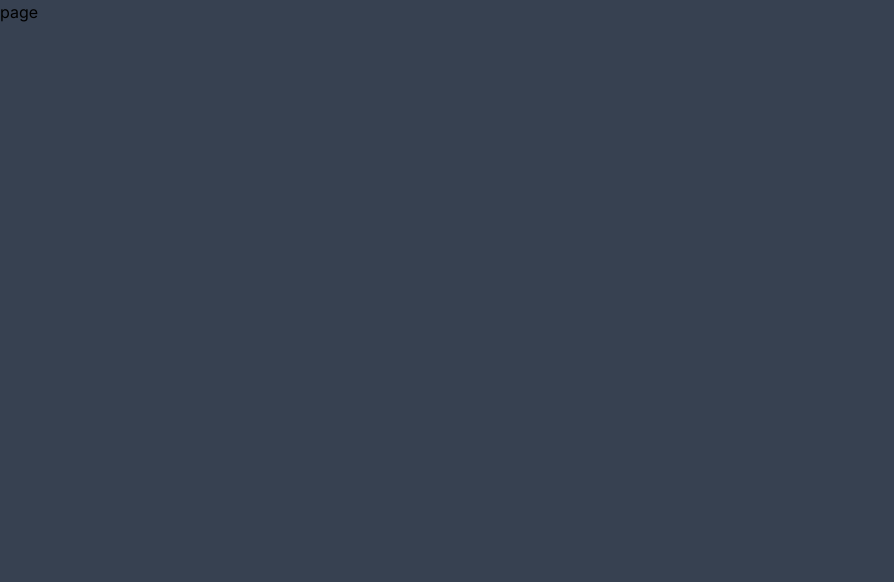
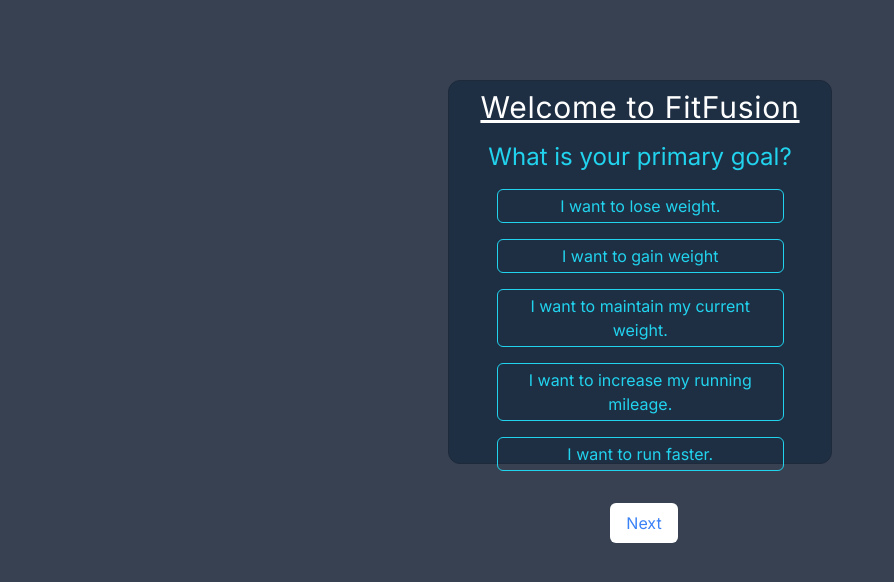
Before and after one commit to Syntax-Samurais/Website, a Next.js app: page /SignUp in a window 1280 px wide. Shown: the top 582 px of the page, without its empty margins (0-894 px from the left). Built offline with nearby package versions, Linux system fonts and the light colour scheme.

Commit message:
created functionality for signup page

```diff
--- a/src/app/SignUp/page.js
+++ b/src/app/SignUp/page.js
@@ -1,7 +1,153 @@
-import React from "react";
+"use client";
+import React, { useState } from "react";
+import { useRouter } from "next/navigation";
+const goals = [
+  { text: "I want to lose weight.", value: "loseWeight", id: 1 },
+  { text: "I want to gain weight", value: "gainWeight", id: 2 },
+  { text: "I want to maintain my current weight.", value: "sameWeight", id: 3 },
+  { text: "I want to increase my running mileage.", value: "mileage", id: 4 },
+  { text: "I want to run faster.", value: "runFast", id: 5 },
+];
+
+const ScreenOne = (props) => {
+  return (
+    <>
+      <h1 className="text-customLightBlue my-4 text-2xl">
+        What is your primary goal?
+      </h1>
+      {goals.map((goal) => (
+        <div
+          key={goal.id}
+          value={goal.value}
+          className="border border-cyan-400 rounded-md text-customLightBlue px-1 py-1 my-4 text-md cursor-pointer w-3/4 ml-12"
+          onClick={() => props.setGoal(goal.value)}
+        >
+          {goal.text}
+        </div>
+      ))}
+    </>
+  );
+};
+
+const ScreenTwo = (props) => {
+  let question = "";
+  // console.log(props.goal + 'pro')
+  switch (props.goal) {
+    case "loseWeight":
+    case "gainWeight":
+    case "sameWeight":
+      question = "What is your current weight?";
+      break;
+    case "mileage":
+      question = "How many miles do you run a week?";
+      break;
+    case "runFast":
+      question = "What is your current mile pace?";
+      break;
+    default:
+      break;
+  }
+
+  return (
+    <>
+      <h1>{question}</h1>
+      <input type="text" required></input>
+    </>
+  );
+};
+
+const ScreenThree = (props) => {
+  let question = "";
+  // console.log(props.goal + 'pro')
+  switch (props.goal) {
+    case "loseWeight":
+    case "gainWeight":
+      question = "What is your goal weight?";
+      break;
+    case "mileage":
+      question = "What is your target mileage a week?";
+      break;
+    case "runFast":
+      question = "What is your target mile pace?";
+      break;
+    default:
+      // props.next;
+      break;
+  }
+
+  return (
+    <>
+      <h1>{question}</h1>
+      <input type="text" required></input>
+    </>
+  );
+};
+
+const ScreenFour = (props) => {
+  return (
+    <>
+      <h1>Awesome! Let us help you reach your goal!</h1>
+      <h2>Get started today.</h2>
+      <form>
+        <label>Username:</label>
+        <input type="text" required></input>
+        <label>Password:</label>
+        <input type="text" required></input>
+        <label>Confirm Password:</label>
+        <input type="text" required></input>
+      </form>
+    </>
+  );
+};
 
 const SignUpPage = () => {
-  return <div>page</div>;
+  const router = useRouter();
+  const [currentScreen, setCurrentScreen] = useState(1);
+  const [currentGoal, setCurrentGoal] = useState("");
+  // console.log(currentGoal)
+  // 3: <ScreenThree goal={currentGoal} next={setCurrentScreen(currentScreen+1)}/>
+  let screens = {
+    1: <ScreenOne setGoal={setCurrentGoal} />,
+    2: <ScreenTwo goal={currentGoal} />,
+    3: <ScreenThree goal={currentGoal} next={setCurrentScreen} />,
+    4: <ScreenFour />,
+  };
+  return (
+    <>
+      <div className="m-auto mt-20 w-96 h-96 border border-slate-800 rounded-xl bg-customBlue text-center">
+        <h2 className="text-white my-2 text-3xl tracking-wide underline">
+          Welcome to FitFusion
+        </h2>
+        {screens[currentScreen]}
+        {(currentScreen === 2) & (currentGoal === "sameWeight") ? (
+          <button
+            className="mt-4 bg-white text-blue-500 px-4 py-2 rounded-md ml-2"
+            onClick={() => setCurrentScreen(currentScreen + 2)}
+          >
+            Next
+          </button>
+        ) : (
+          <>
+            {currentScreen === 4 ? (
+              <button
+                className="mt-4 bg-white text-blue-500 px-4 py-2 rounded-md ml-2"
+                onClick={() => router.push("/")}
+              >
+                Sign Up!
+              </button>
+            ) : (
+              <button
+                className="mt-4 bg-white text-blue-500 px-4 py-2 rounded-md ml-2"
+                onClick={() => setCurrentScreen(currentScreen + 1)}
+              >
+                Next
+              </button>
+            )}
+          </>
+        )}
+      </div>
+    </>
+  );
 };
 
 export default SignUpPage;
--- a/src/app/page.js
+++ b/src/app/page.js
@@ -13,8 +13,8 @@
 
   const openLoginModal = () => setShowLoginModal(true);
   const closeLoginModal = () => setShowLoginModal(false);
-  const openSignUpModal = () => setShowSignUpModal(true);
-  const closeSignUpModal = () => setShowSignUpModal(false);
+  // const openSignUpModal = () => setShowSignUpModal(true);
+  // const closeSignUpModal = () => setShowSignUpModal(false);
   const router = useRouter();
 
   const handleLogin = (username, password) => {
--- a/tailwind.config.js
+++ b/tailwind.config.js
@@ -7,6 +7,19 @@
   ],
   theme: {
     extend: {
+      height: {
+        custom: "50%",
+      },
+      fontSize: {
+        "2xxl": "2.25rem",
+      },
+      colors: {
+        customGray: "#2e2f2e",
+        customDarkGray: "#191a19",
+        customBlue: "#1e2f44",
+        customLightBlue: "#22d3ee",
+      },
+
       backgroundImage: {
         "gradient-radial": "radial-gradient(var(--tw-gradient-stops))",
         "gradient-conic":
```
Also changed, not shown: 1 other file (tests, documents, lock files or other folders).
